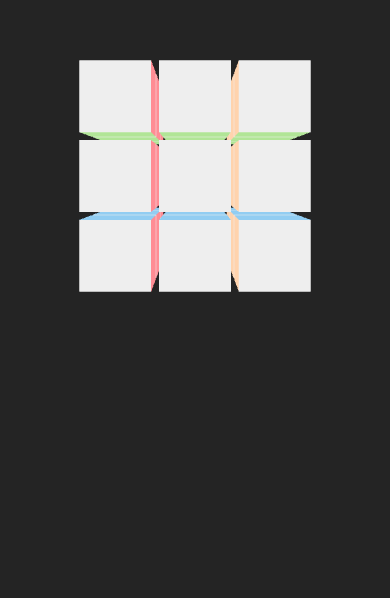
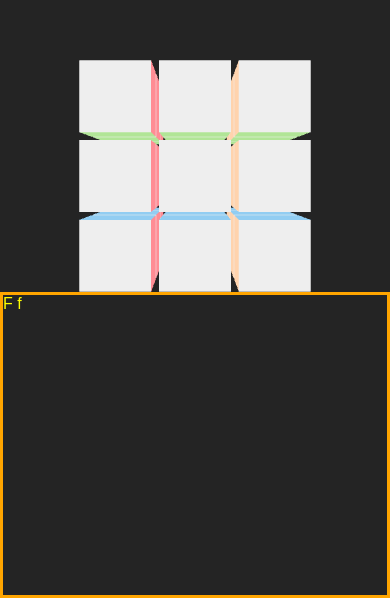
Before and after one commit to sunflowerseastar/rubiks-cube, a website with bundled scripts: page public/index.html in a window 390 px wide. Shown: the part 246-844 px from the top of the page. Built offline with nearby package versions, Linux system fonts and the light colour scheme.

Commit message:
begin - add mobile controls

```diff
--- a/public/index.html
+++ b/public/index.html
@@ -1,15 +1,21 @@
 <!DOCTYPE html>
 <html>
-	<head>
-    <meta name="viewport" content="width=device-width, initial-scale=1">
-		<meta charset="utf-8">
-		<title>rubiks cube</title>
-		<style>
-		 body { margin: 0; }
-		</style>
+  <head>
+    <meta name="viewport" content="width=device-width, initial-scale=1" />
+    <meta charset="utf-8" />
+    <title>rubiks cube</title>
     <script type="module" src="./out.js"></script>
-	</head>
-	<body>
+    <link href="style.css" rel="stylesheet" />
+  </head>
+  <body>
     <div id="scene-container"></div>
-	</body>
+    <div id="controls">
+      <a tabindex="0" role="button" id="F" class="rotate-btn">
+        <span>F</span>
+      </a>
+      <a tabindex="0" role="button" id="f" class="rotate-btn">
+        <span>f</span>
+      </a>
+    </div>
+  </body>
 </html>
--- /dev/null
+++ b/public/style.css
@@ -0,0 +1,25 @@
+body {
+  margin: 0;
+  font-family: sans-serif;
+}
+#wrapper {
+  border: 3px solid red !important;
+  position: relative;
+
+}
+#scene-container {
+}
+h1 {
+  font-size: 100px;
+}
+#controls {
+  color: yellow;
+  border: 3px solid orange !important;
+  z-index: 999;
+  position: fixed;
+  bottom: 0;
+  left: 0;
+  right: 0;
+  height: 300px;
+
+}
```
